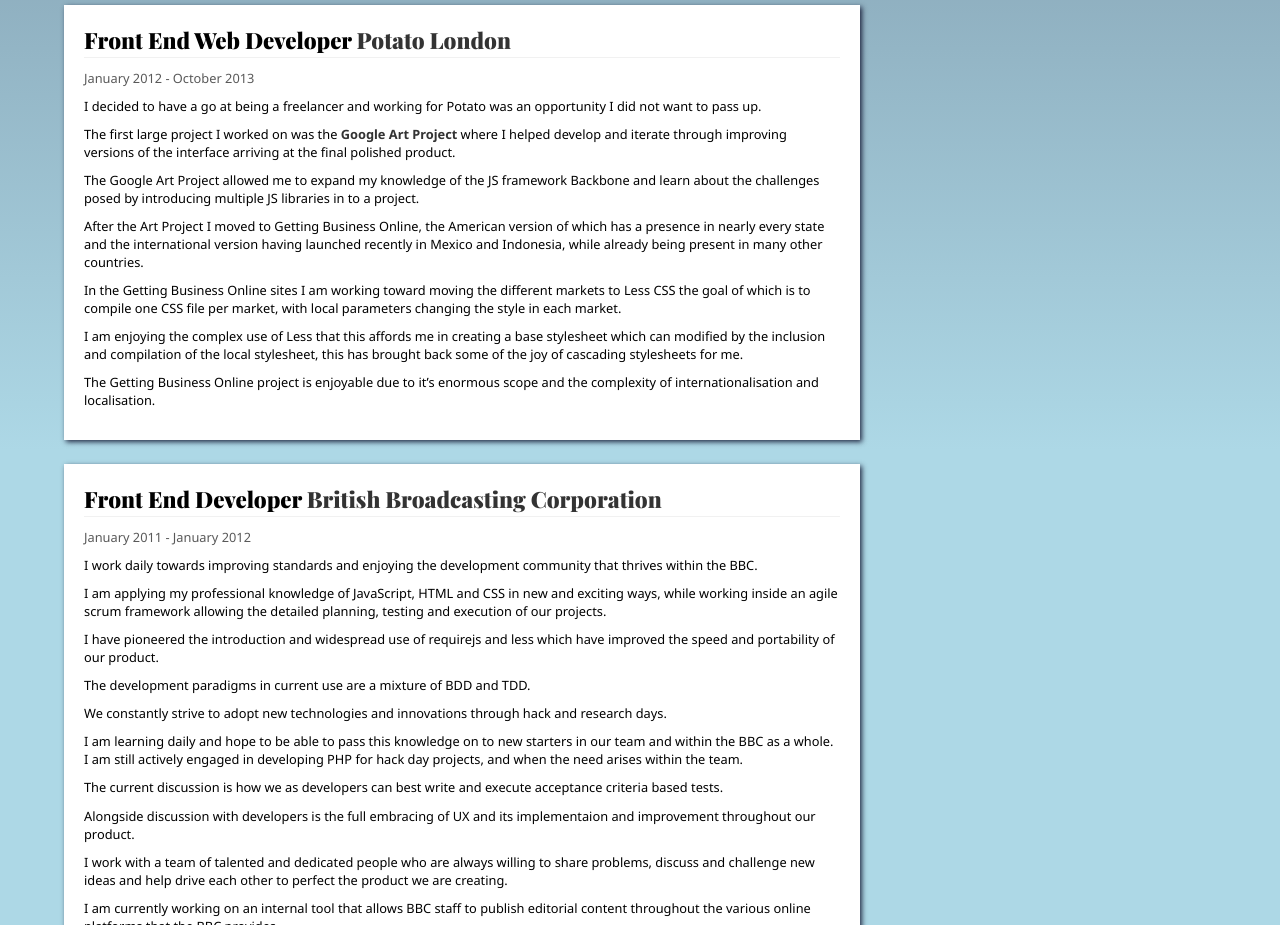
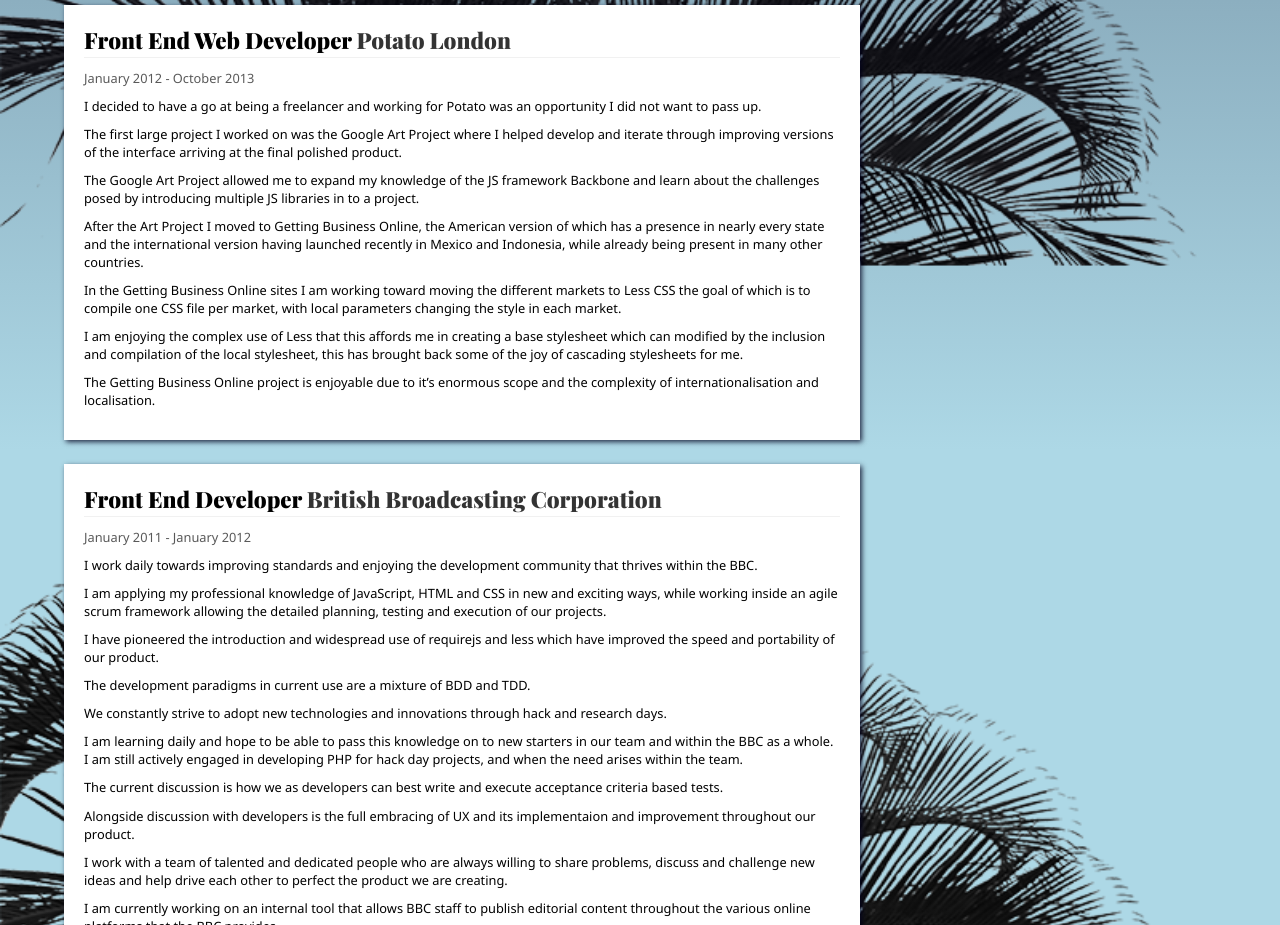
Before and after one commit to lanoid/cv, a plain HTML site: page index.html in a window 1280 px wide. Shown: the part 1440-2365 px from the top of the page. Drawn offline with nearby package versions, Linux system fonts and the light colour scheme; files whose address does not match are found by name.

Commit message:
Background modified to fixed position

```diff
--- a/index.html
+++ b/index.html
@@ -12,6 +12,7 @@
 
     <link href="css/lanoid.css" type="text/css" rel="stylesheet" media="screen">
     <link href="css/lanoid-print.css" type="text/css" rel="stylesheet" media="print">
+
 </head>
 
 <body>
@@ -65,7 +66,7 @@
                         <h3>Front End Web Developer <a href="http://p.ota.to/" target="potato">Potato London</a></h3>
                         <p class="dates">January 2012 - October 2013</p>
                         <p>I decided to have a go at being a freelancer and working for Potato was an opportunity I did not want to pass up.</p>
-                        <p>The first large project I worked on was the <a href="http://googleartproject.com" target="gap">Google Art Project</a> where I helped develop and iterate through improving versions of the interface arriving at the final polished product.</p>
+                        <p>The first large project I worked on was the Google Art Project where I helped develop and iterate through improving versions of the interface arriving at the final polished product.</p>
                         <p>The Google Art Project allowed me to expand my knowledge of the JS framework Backbone and learn about the challenges posed by introducing multiple JS libraries in to a project.</p>
                         <p>After the Art Project I moved to Getting Business Online, the American version of which has a presence in nearly every state and the international version having launched recently in Mexico and Indonesia, while already being present in many other countries.</p>
                         <p>In the Getting Business Online sites I am working toward moving the different markets to Less CSS the goal of which is to compile one CSS file per market, with local parameters changing the style in each market.</p>
--- a/less/lanoid.less
+++ b/less/lanoid.less
@@ -86,14 +86,18 @@
 }
 
 body    {
-    .background-image(linear-gradient(to bottom, rgba(0, 0, 30, 0.8) 0%, lightblue 50%));
+    background-attachment:      fixed;
+    background-color:           lightblue;
+    background-image:           url(../images/palm_bw.png);
+    background-position:        50% 100%;
+    background-repeat:          no-repeat;
+    background-size:            cover;
+
 }
 
 #page   {
-    background-image:           url(../images/palm_bw.png);
-    background-position:        50% 100%;
-    background-repeat:          no-repeat;
-    background-size:            contain;
+    .background-image(linear-gradient(to bottom, rgba(0, 0, 30, 0.8) 0%, fade(lightblue, .5) 50%));
+
     padding:                    12px 0 24px 0;
     text-align:                 center;
 
```
Also changed, not shown: css/lanoid.css, 1 other file.
